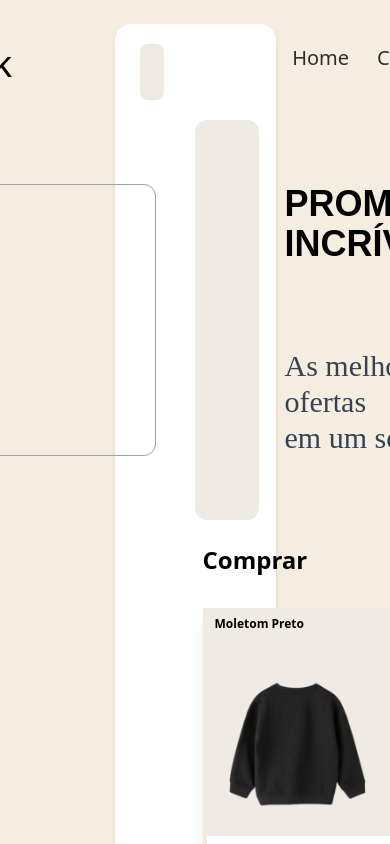
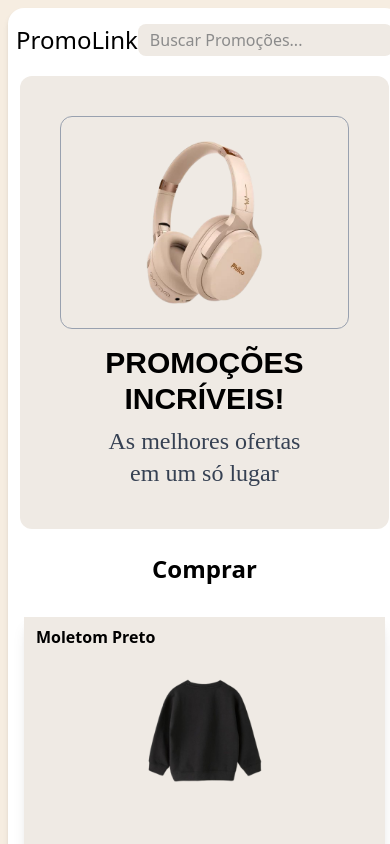
Before and after one commit to davi-michel/Affiliate, a Next.js app: page / in a window 390 px wide. Shown: the top 844 px of the page. Built offline with nearby package versions, Linux system fonts and the light colour scheme.

Commit message:
resposividade 90%

```diff
--- a/app/components/Card.tsx
+++ b/app/components/Card.tsx
@@ -1,7 +1,7 @@
 import Image from "next/image";
 
 interface CardProps {
-  name:string;
+  name: string;
   price: number;
   image: string;
   category: string;
@@ -15,26 +15,31 @@ export default function Card({ price, category, image, name, onClick }: CardProp
   });
 
   return (
-    <div className="w-55 rounded-b-xl shadow-lg hover:shadow-xl transition bg-[#EFEAE4] flex-col justify-center p-1 mt-8 relative h-90">
-      <div className="relative w-full h-56">
+    <div className="lg:w-55 rounded-b-xl shadow-lg hover:shadow-xl transition bg-[#EFEAE4] flex-col justify-center p-1 mt-8 relative h-90">
+      <div className="relative w-full h-56 overflow-hidden">
         <Image
           src={image}
           alt={category}
-          width={180}
-          height={100}
-          className="object-cover rounded-t-xl"
+          fill
+          className="object-scale-down rounded-t-xl"
         />
       </div>
 
       <div className="flex flex-col px-5 py-4 bg-white rounded-b-xl gap-5">
-        <p className="absolute top-0 left-1 m-2 font-semibold text-xs">{name}</p>
+        <p className="absolute top-0 left-1 m-2 font-semibold">{name}</p>
+
         <h2 className="text-xl font-semibold text-gray-800 mb-2 text-center">
           {formattedPrice}
         </h2>
-        <button onClick={onClick} className="px-4 py-2 bg-[#4A4A4A] text-white rounded-lg border hover:bg-white hover:text-black hover:border transition cursor-pointer">
+
+        <button
+          onClick={onClick}
+          className="px-4 py-2 bg-[#4A4A4A] text-white rounded-lg border hover:bg-white hover:text-black hover:border transition cursor-pointer"
+        >
           Ver Promoção
         </button>
       </div>
     </div>
+
   );
 }
--- a/app/components/Header.tsx
+++ b/app/components/Header.tsx
@@ -1,16 +1,16 @@
 export default function Header() {
     return (
-        <div className="flex justify-center gap-32 p-5">
-            <h1 className="text-4xl">
+        <div className="flex lg:justify-center justify-around lg:gap-32 p-2 mt-2 lg:p-5">
+            <h1 className="lg:text-4xl text-2xl">
                 PromoLink
             </h1>
             <input
                 type="text"
                 placeholder="Buscar Promoções..."
-                className="rounded-lg p-1 px-3 w-1/3 bg-[#EFEAE4] placeholder-[#8B8B8B] border-none outline-[#e9d6c0]"
+                className="rounded-lg p-1 px-3 lg:w-1/3 bg-[#EFEAE4] placeholder-[#8B8B8B] border-none outline-[#e9d6c0]"
             />
 
-            <div className="flex text-xl gap-7 my-auto font-normal text-[#2e2e2e]">
+            <div className="lg:flex hidden text-xl gap-7 my-auto font-normal text-[#2e2e2e]">
                 <a href="#">Home</a>
                 <a href="#">Categorias</a>
                 <a href="#">Sobre nós</a>
--- a/app/components/HeroSection.tsx
+++ b/app/components/HeroSection.tsx
@@ -10,17 +10,17 @@ const notoSerifKr = Noto_Serif_KR({
 
 export default function HeroSection() {
   return (
-    <section className="flex justify-center bg-[#EFEAE4] gap-32 py-16 px-8 rounded-xl">
-      <div className="border border-gray-400 px-28 py-4 rounded-xl">
+    <section className="flex flex-col lg:flex-row justify-center p-10 bg-[#EFEAE4] gap-4 lg:gap-32 lg:py-16 lg:px-8 rounded-xl">
+      <div className="border border-gray-400 px-20 lg:px-28 py-4 rounded-xl">
         <Image src="/images/headphonerosa.png" alt="Headphone rosa" width={200} height={200}/>
       </div>
 
-      <div className="flex flex-col gap-12">
-        <h2 className="text-4xl font-bold mb-9"
+      <div className="flex flex-col items-center lg:gap-12">
+        <h2 className="lg:text-4xl text-center text-3xl font-bold mb-2 lg:mb-9"
         style={{ fontFamily: '"Microsoft Sans Serif", sans-serif'}}>
           PROMOÇÕES<br/>INCRÍVEIS!
         </h2>
-        <h3 className="font-[--font-noto-serif-kr] text-3xl text-gray-700">
+        <h3 className="font-[--font-noto-serif-kr] text-center lg:text-3xl text-2xl text-gray-700">
           As melhores ofertas<br/>em um só lugar
         </h3>
       </div>
--- a/app/page.tsx
+++ b/app/page.tsx
@@ -25,20 +25,20 @@ export default function Page() {
   const selectCard = (item: any) => setSelectedCard(item);
 
   return (
-    <div className="bg-[#f6ede1] min-h-screen font-poppins gap-10 py-6 flex px-20 overflow-hidden">
+    <div className="bg-[#f6ede1] lg:min-h-screen font-poppins gap-10 py-2 lg:py-6 flex lg:flex-row px-2 lg:px-20 overflow-hidden">
       <motion.div
-        className="bg-white w-[90%] max-w-[70%] mx-auto rounded-2xl shadow-md"
+        className="bg-white lg:w-[90%] lg:max-w-[70%] mx-auto rounded-2xl shadow-md"
         animate={{ x: selectedCard ? -40 : 0, opacity: selectedCard ? 0.95 : 1 }}
         transition={{ type: "spring", stiffness: 60, damping: 15 }}
       >
         <Header />
-        <div className="px-20">
+        <div className="lg:px-22 px-3 mt-3">
           <HeroSection />
         </div>
 
-        <div className="px-22 mt-6">
-          <h2 className="text-2xl font-semibold">Comprar</h2>
-          <div className="flex justify-between flex-wrap gap-4">
+        <div className="lg:px-4 flex flex-col justify-center px-auto mt-6">
+          <h2 className="text-center text-2xl font-semibold">Comprar</h2>
+          <div className="flex flex-col lg:flex-row justify-between lg:mx-20 mx-4 flex-wrap">
             {items.items.map((e, index) => (
               <div key={index}>
                 <Card
@@ -53,13 +53,14 @@ export default function Page() {
           </div>
         </div>
 
-        <div className="border-t mt-10 mb-5 border-t-gray-300 font-normal text-md mx-auto px-10 w-5/6 py-5 flex justify-between items-center">
+        <div className="border-t mt-10 lg:mb-2 border-t-gray-300 font-normal text-md lg:mx-auto mx-4 lg:px-10 lg:w-5/6 lg:py-5 py-3 flex flex-col gap-4 lg:gap-0 lg:flex-row justify-between items-center text-[#2e2e2e]">
           <div className="flex gap-8">
             <a href="#">Política de Privacidade</a>
             <a href="#">Contato</a>
             <a href="#">Sobre nós</a>
           </div>
           <div className="flex gap-4">
+            <p className="lg:hidden flex">Redes Sociais:</p>
             <Twitter size={24} className="cursor-pointer" />
             <Instagram size={24} className="cursor-pointer" />
             <Youtube size={24} className="cursor-pointer" />
```
